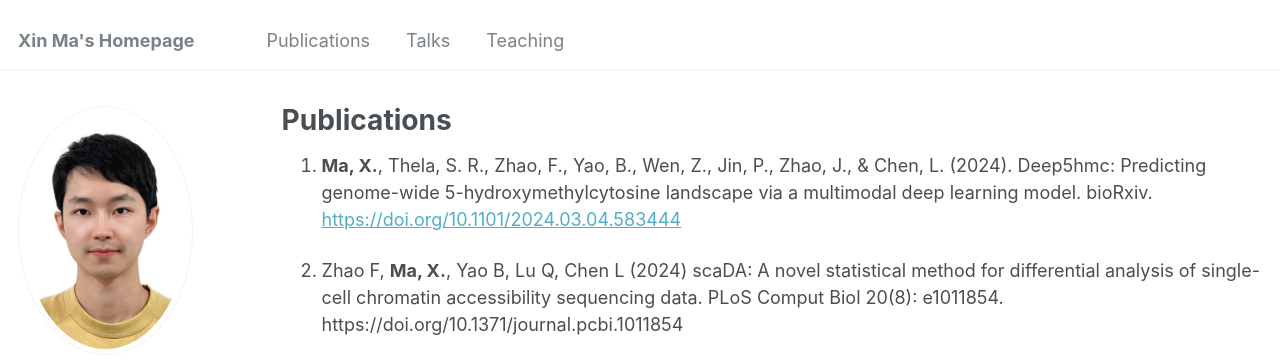
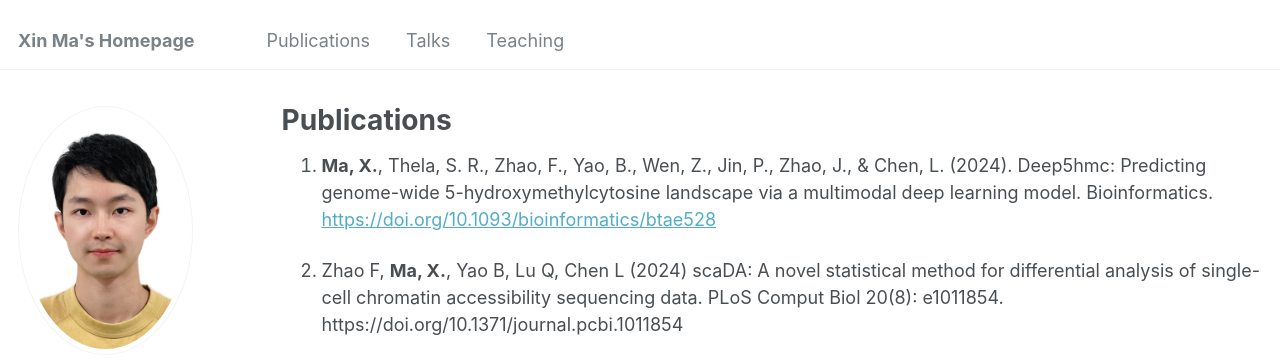
Before and after one commit to XinBiostats/xinbiostats.github.io, a Jekyll site: the page built from _pages/publications.md, in a window 1280 px wide and 1031 px high. Shown: the top 364 px of the window. Built offline with Jekyll 4.4.1, drawn with Linux system fonts in a browser that asks for light colours; some web fonts are replaced.

Commit message:
Update publications.md

```diff
--- a/_pages/publications.md
+++ b/_pages/publications.md
@@ -7,7 +7,7 @@ author_profile: true
 
 1. **Ma, X.**, Thela, S. R., Zhao, F., Yao, B., Wen, Z., Jin, P., Zhao, J., & Chen, L.
 (2024). Deep5hmc: Predicting genome-wide 5-hydroxymethylcytosine
-landscape via a multimodal deep learning model. bioRxiv. <https://doi.org/10.1101/2024.03.04.583444>
+landscape via a multimodal deep learning model. Bioinformatics. <https://doi.org/10.1093/bioinformatics/btae528>
 
 1. Zhao F, **Ma, X.**, Yao B, Lu Q, Chen L (2024) scaDA: A novel statistical method for differential analysis of single-cell chromatin accessibility sequencing data. PLoS Comput Biol 20(8): e1011854. https://doi.org/10.1371/journal.pcbi.1011854
 
```
